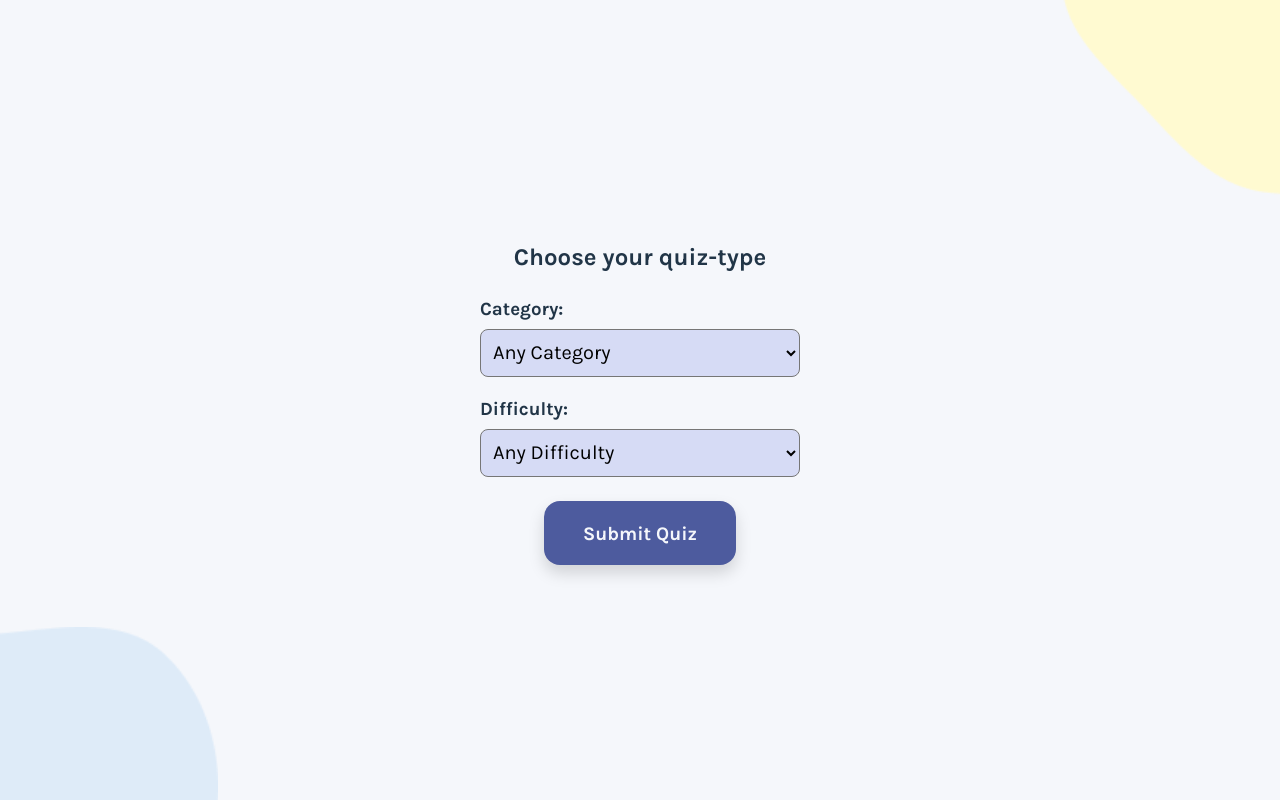
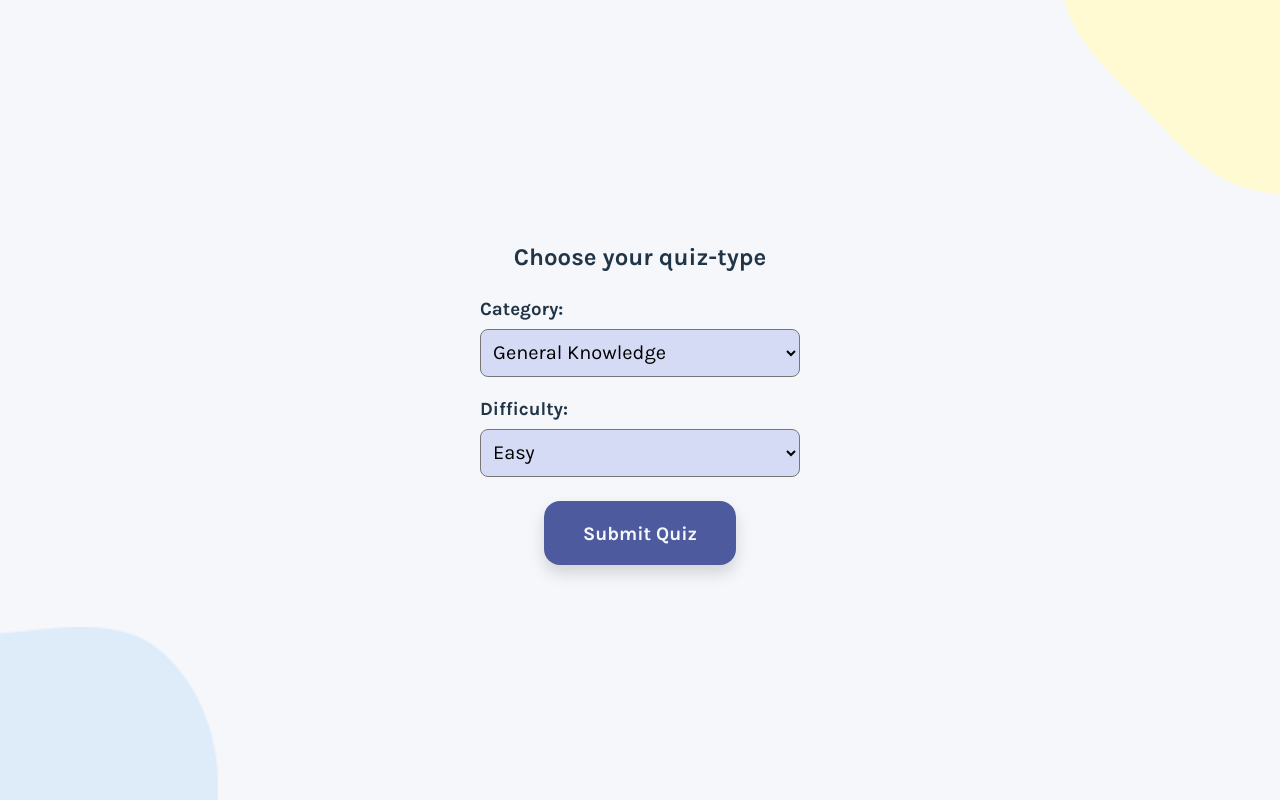
Before and after one commit to Poozagg/quizzical, a React (Vite) app: page / in a window 1280 px wide. Built offline with nearby package versions, Linux system fonts and the light colour scheme; no server answers.

Commit message:
quizOptions renamed as quizSelections. state created to store category and difficulty which will be interpolated to the fetch url. html-entites library installed

```diff
--- a/Components/QuizOptions.jsx
+++ b/Components/QuizSelections.jsx
@@ -1,25 +1,17 @@
-export default function QuizOptions(props) {
-
-  function handleSubmit(event) {
-    event.preventDefault()
-    // when the form is submitted, preventing the default
-    // form submission behavior
-    // allowing to hande the form data within the React component
-    // Read the form data
-
-  }
+export default function QuizSelections(props) {
 
   return (
     <div className="quizoption--container">
       <h2> Choose your quiz-type </h2>
-      <form method="post" onSubmit={handleSubmit}>
+      <form method="post" onSubmit={props.handleSubmit}>
         <label htmlFor="quiz" className="quiz--heading"><h3>Category:</h3></label>
         <select
           name="selectedQuizCategory"
           id="quiz-category"
           className='quiz--selection'
+          onChange={props.handleChangeCategory}
         >
-          <option value="any">Any Category</option>
+          {/* <option value="any">Any Category</option> */}
           <option value="9">General Knowledge</option>
           <option value="10">Entertainment: Books</option>
           <option value="11">Entertainment: Film</option>
@@ -51,8 +43,9 @@ export default function QuizOptions(props) {
           name="selectedQuizDifficulty"
           id="quiz-difficulty"
           className='quiz--selection'
+          onChange={props.handleChangeDifficulty}
         >
-          <option value="any">Any Difficulty</option>
+          {/* <option value="any">Any Difficulty</option> */}
           <option value="easy">Easy</option>
           <option value="medium">Medium</option>
           <option value="hard">Hard</option>
--- a/package.json
+++ b/package.json
@@ -10,6 +10,7 @@
     "preview": "vite preview"
   },
   "dependencies": {
+    "html-entities": "^2.5.2",
     "react": "^18.2.0",
     "react-dom": "^18.2.0"
   },
--- a/src/App.jsx
+++ b/src/App.jsx
@@ -1,21 +1,54 @@
-import { useState } from 'react'
+import { useState, useEffect } from 'react'
 import Intro from '../Components/Intro'
-import QuizOptions from '../Components/QuizOptions.jsx'
+import QuizSelections from '../Components/QuizSelections.jsx'
 import './App.css'
+import {encode} from 'html-entities'
 
 function App() {
   const [start, setStart] = useState(true)
   const [startQuiz, setStartQuiz] = useState(false)
+  const [quizSelection, setQuizSelection] = useState({category: '', difficulty:''})
 
 
   function begin() {
     setStart(prevStat => !prevStat)
     // when you click begin quiz button
-    // you should see the QuizOptions component
+    // you should see the QuizSelections component
     // instead of the Intro component
     // useState hook to manage this
     // and the clickHandler function to change the state of the component
   }
+
+  // --! callback function as props to QuizSelection component so that props can be passed to App!--
+  function handleSubmit(event) {
+    event.preventDefault()
+    // when the form is submitted, preventing the default
+    // form submission behavior
+  }
+  function handleChangeCategory(e) {
+    console.log(e.target.value)
+    const {category, value} = e.target.value
+    setQuizSelection(prevQuizSelection => ({
+      ...prevQuizSelection,
+      [category]: value
+    }))
+  }
+  function handleChangeDifficulty(e) {
+    const {difficulty, value} = e.target.value
+    setQuizSelection(prevQuizSelection => ({
+      ...prevQuizSelection,
+      [difficulty]: value
+    }))
+  }
+
+  // --! fetch data from url !--
+  useEffect(() => {
+    const url = `https://opentdb.com/api.php?amount=10&category=${quizSelection.category}&category=${quizSelection.difficulty}&type=multiple`
+    fetch(url)
+    .then (res => res.json())
+    .then (data => console.log(data['results']))
+  })
+
 
   function questionAnswer(){
     // when you click the start quiz button
@@ -27,7 +60,11 @@ function App() {
   return (
     <main>
       {<Intro clickHandler={begin} /> && start === false}
-      {start ? <QuizOptions /> : null}
+      {start ? <QuizSelections
+        handleSubmit={handleSubmit}
+        handleChangeCategory={handleChangeCategory}
+        handleChangeDifficulty={handleChangeDifficulty}
+      /> : null}
     </main>
   )
 }
```
Also changed, not shown: 1 other file (tests, documents, lock files or other folders).
